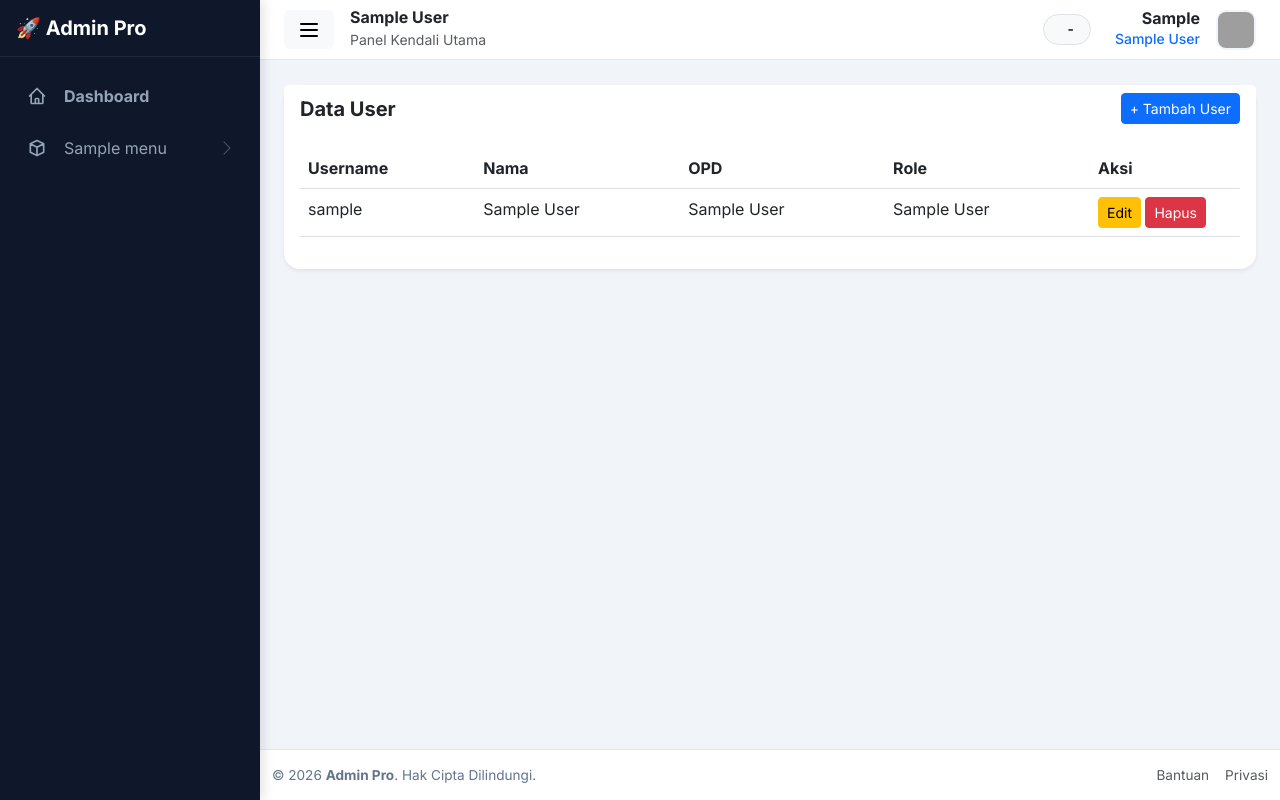
After one commit to raselstr/perjadin_apps, a Django app: template templates/auth/user_list.html in a window 1280 px wide. The commit adds this page. Run offline with Django 5.2, Linux system fonts and the light colour scheme; the template is opened without the code that fills it: values that come from a table or form of the project are taken from there, others are empty; a user stored in the database is signed in; tables that the repository leaves empty hold one stand-in row (values such as "Sample post"); parts of the project's set-up code (start-up, migrations or seed data) failed here and were passed over; some libraries are stand-ins or nearby versions; grey boxes are pictures that could not be loaded.

Commit message:
sementara aman CRUD User

```diff
--- /dev/null
+++ b/accounts/context_processors.py
@@ -0,0 +1,63 @@
+from menus.models import RolePermission, Menu
+
+def menu_context(request):
+    # Jika belum login → tidak tampilkan menu
+    if not request.user.is_authenticated:
+        return {}
+
+    user = request.user
+
+    # ==============================
+    # SUPERUSER (LIHAT SEMUA MENU)
+    # ==============================
+    if user.is_superuser:
+        menus = Menu.objects.prefetch_related('submenus').all()
+
+        menu_data = []
+        for menu in menus:
+            menu_data.append({
+                'menu': menu,
+                'submenus': menu.submenus.all()
+            })
+
+        return {
+            'menu_data': menu_data
+        }
+
+    # ==============================
+    # USER BIASA (BERDASARKAN ROLE)
+    # ==============================
+    try:
+        role = user.userprofile.role
+    except:
+        return {}
+
+    # Ambil permission sesuai role
+    permissions = RolePermission.objects.filter(
+        role=role,
+        can_view=True
+    ).select_related('submenu__menu').order_by(
+        'submenu__menu__urutan',
+        'submenu__urutan'
+    )
+
+    menu_dict = {}
+
+    for perm in permissions:
+        menu = perm.submenu.menu
+
+        # Jika menu belum ada → buat
+        if menu.id not in menu_dict:
+            menu_dict[menu.id] = {
+                'menu': menu,
+                'submenus': []
+            }
+
+        menu_dict[menu.id]['submenus'].append(perm.submenu)
+
+    # Convert ke list
+    menu_data = list(menu_dict.values())
+
+    return {
+        'menu_data': menu_data
+    }
--- a/accounts/models.py
+++ b/accounts/models.py
@@ -21,4 +21,4 @@ class UserProfile(models.Model):
     role = models.ForeignKey(Role, on_delete=models.SET_NULL, null=True, blank=True)
 
     def __str__(self):
-        return self.nama
+        return self.user.username
--- /dev/null
+++ b/accounts/urls.py
@@ -0,0 +1,9 @@
+from django.urls import path
+from . import views
+
+urlpatterns = [
+    path('user/', views.user_list, name='user_list'),
+    path('user/create/', views.user_create, name='user_create'),
+    path('user/update/<int:id>/', views.user_update, name='user_update'),
+    path('user/delete/<int:id>/', views.user_delete, name='user_delete'),
+]
--- a/config/urls.py
+++ b/config/urls.py
@@ -13,4 +13,5 @@ urlpatterns = [
     path('logout/', auth_views.LogoutView.as_view(next_page='/login/'), name='logout'),
 
     path('dashboard/', include('dashboard.urls')),
+    path('accounts/', include('accounts.urls')),
 ]
--- a/requirements.txt
+++ b/requirements.txt
@@ -1,9 +1,11 @@
 asgiref==3.11.1
 Django==5.2.12
 django-environ==0.13.0
+django-htmx==1.27.0
 django-unfold==0.87.0
 gunicorn==25.3.0
 packaging==26.0
 psycopg2-binary==2.9.11
 sqlparse==0.5.5
+tzdata==2025.3
 whitenoise==6.12.0
--- /dev/null
+++ b/templates/auth/partials/user_list.html
@@ -0,0 +1,51 @@
+<div class="card shadow-sm border-0 rounded-4">
+    <div class="card-header bg-white border-0 d-flex justify-content-between align-items-center">
+        <h5 class="mb-0 fw-bold">Data User</h5>
+
+        <!-- HTMX BUTTON -->
+        <a hx-get="{% url 'user_create' %}"
+           hx-target="#main-content"
+           hx-push-url="true"
+           class="btn btn-primary btn-sm">
+            + Tambah User
+        </a>
+    </div>
+
+    <div class="card-body">
+        <table class="table table-hover">
+            <thead>
+                <tr>
+                    <th>Username</th>
+                    <th>Nama</th>
+                    <th>OPD</th>
+                    <th>Role</th>
+                    <th width="150">Aksi</th>
+                </tr>
+            </thead>
+            <tbody>
+                {% for u in data %}
+                <tr>
+                    <td>{{ u.username }}</td>
+                    <td>{{ u.first_name }} {{ u.last_name }}</td>
+                    <td>{{ u.userprofile.opd }}</td>
+                    <td>{{ u.userprofile.role }}</td>
+                    <td>
+                        <a hx-get="{% url 'user_update' u.id %}"
+                           hx-target="#main-content"
+                           hx-push-url="true"
+                           class="btn btn-warning btn-sm">
+                           Edit
+                        </a>
+
+                        <a href="{% url 'user_delete' u.id %}"
+                           onclick="return confirm('Yakin?')"
+                           class="btn btn-danger btn-sm">
+                           Hapus
+                        </a>
+                    </td>
+                </tr>
+                {% endfor %}
+            </tbody>
+        </table>
+    </div>
+</div>
--- /dev/null
+++ b/templates/auth/user_list.html
@@ -0,0 +1,7 @@
+{% extends 'pages/base.html' %}
+
+{% block content %}
+<div id="main-content">
+    {% include 'auth/partials/user_list.html' %}
+</div>
+{% endblock %}
--- a/templates/pages/base.html
+++ b/templates/pages/base.html
@@ -118,6 +118,7 @@
 </div>
 
 <script src="https://cdn.jsdelivr.net/npm/bootstrap@5.3.0/dist/js/bootstrap.bundle.min.js"></script>
+<script src="https://unpkg.com/htmx.org@1.9.10"></script>
 <script>
     function toggleSidebar() {
         const sidebar = document.getElementById('sidebar');
--- a/templates/pages/sidebar.html
+++ b/templates/pages/sidebar.html
@@ -22,9 +22,79 @@
         opacity: 1;
         transform: scale(1.2);
     }
+
+    /* --- PERBAIKAN UTAMA UNTUK COLLAPSED MODE --- */
+    .sidebar.collapsed {
+        width: 80px !important;
+        overflow: visible !important;
+        z-index: 1100;
+    }
+
+    .sidebar.collapsed .sidebar-menu {
+        overflow: visible !important;
+    }
+
+    .sidebar.collapsed .menu-toggle .arrow,
+    .sidebar.collapsed .menu-text,
+    .sidebar.collapsed .badge-counter {
+        display: none !important;
+    }
+
+    @media (min-width: 992px) {
+        .sidebar.collapsed .menu-item-container {
+            position: relative;
+        }
+
+        .sidebar.collapsed .submenu {
+            position: absolute !important;
+            left: 100% !important;
+            top: 0 !important;
+            width: 220px !important;
+            background: #0f172a !important;
+            border-radius: 0 8px 8px 0 !important;
+            box-shadow: 15px 5px 30px rgba(0,0,0,0.5) !important;
+            margin: 0 !important;
+            padding: 10px 0 !important;
+            z-index: 999999 !important;
+            display: none !important;
+            opacity: 0;
+            pointer-events: none;
+            transition: opacity 0.2s ease, transform 0.2s ease;
+            transform: translateX(-5px);
+            border: 1px solid rgba(255,255,255,0.1);
+            border-left: none;
+        }
+
+        .sidebar.collapsed .menu-item-container:hover .submenu {
+            display: block !important;
+            opacity: 1;
+            pointer-events: auto;
+            transform: translateX(0);
+        }
+
+        .sidebar.collapsed .submenu a {
+            padding: 12px 20px !important;
+            color: #cbd5e1 !important;
+            white-space: nowrap !important;
+            display: flex !important;
+            align-items: center !important;
+            gap: 12px !important;
+            text-decoration: none !important;
+            font-size: 0.875rem !important;
+            background: transparent !important;
+            margin-left: 0 !important;
+        }
+
+        .sidebar.collapsed .submenu a:hover {
+            background: rgba(59, 130, 246, 0.15) !important;
+            color: #fff !important;
+            padding-left: 25px !important;
+        }
+    }
 </style>
+
 <div class="sidebar" id="sidebar">
-    <div class="sidebar-header">
+    <div class="sidebar-header d-flex align-items-center justify-content-between p-3">
         <h5 class="m-0 fw-bold text-white">🚀 Admin Pro</h5>
         <button class="btn btn-sm text-white d-lg-none" onclick="toggleSidebar()">
             <svg width="24" height="24" fill="none" stroke="currentColor" viewBox="0 0 24 24">
@@ -34,8 +104,7 @@
     </div>
 
     <div class="sidebar-menu">
-        <!-- Dashboard Link -->
-        <a href="/" class="active">
+        <a href="/" class="{% if request.path == '/' %}active{% endif %}">
             <i-icon>
                 <svg width="20" height="20" fill="none" stroke="currentColor" viewBox="0 0 24 24">
                     <path stroke-linecap="round" stroke-linejoin="round" stroke-width="2" d="M3 12l2-2m0 0l7-7 7 7M5 10v10a1 1 0 001 1h3m10-11l2 2m-2-2v10a1 1 0 01-1 1h-3m-6 0a1 1 0 001-1v-4a1 1 0 011-1h2a1 1 0 011 1v4a1 1 0 001 1m-6 0h6"></path>
@@ -44,9 +113,8 @@
             <span class="menu-text"><strong>Dashboard</strong></span>
         </a>
 
-        <!-- Dynamic Menu Data -->
         {% for item in menu_data %}
-            <div>
+            <div class="menu-item-container">
                 <a href="javascript:void(0)" class="menu-toggle" onclick="toggleMenu('{{ item.menu.id }}', this)">
                     <i-icon>
                         <svg width="20" height="20" fill="none" stroke="currentColor" viewBox="0 0 24 24">
@@ -55,7 +123,7 @@
                     </i-icon>
                     <span class="menu-text">{{ item.menu.nama }}</span>
                     {% if item.submenus %}
-                    <svg class="arrow ms-auto" width="14" height="14" fill="currentColor" viewBox="0 0 16 16">
+                    <svg class="arrow ms-auto" width="16" height="16" fill="currentColor" viewBox="0 0 16 16">
                         <path fill-rule="evenodd" d="M4.646 1.646a.5.5 0 0 1 .708 0l6 6a.5.5 0 0 1 0 .708l-6 6a.5.5 0 0 1-.708-.708L10.293 8 4.646 2.354a.5.5 0 0 1 0-.708z"/>
                     </svg>
                     {% endif %}
@@ -63,8 +131,17 @@
 
                 <div id="submenu-{{ item.menu.id }}" class="submenu">
                     {% for sub in item.submenus %}
-                        <a hx-get="{{ sub.url }}" hx-target="#main-content" hx-push-url="true" onclick="handleSubmenuClick(this)">
-                            <i-icon>•</i-icon>
+                        <!-- PENYESUAIAN HTMX: Menggunakan tag url untuk resolusi name 'user_add' -->
+                        <a hx-get="{% url sub.url %}"
+                           hx-target="#main-content"
+                           hx-push-url="true"
+                           style="cursor: pointer;"
+                           onclick="handleSubmenuClick(this)">
+                            <i-icon>
+                                <svg width="8" height="8" viewBox="0 0 24 24">
+                                    <circle cx="12" cy="12" r="8" fill="currentColor" />
+                                </svg>
+                            </i-icon>
                             <span class="menu-text">{{ sub.nama }}</span>
                         </a>
                     {% endfor %}
--- a/templates/pages/topbar.html
+++ b/templates/pages/topbar.html
@@ -40,7 +40,7 @@
                         {% if user.userprofile.role %}
                             {{ user.userprofile.role.nama }}
                         {% else %}
-                            Guest
+                            {{ user.is_superuser|yesno:"Super User,User" }}
                         {% endif %}
                     </small>
                 </div>
```
Also changed, not shown: accounts/forms.py (added, +26 -0 lines), accounts/views.py (+88 -1 lines), config/settings.py (+4 -12 lines), templates/auth/user_form.html (added, +53 -0 lines).
